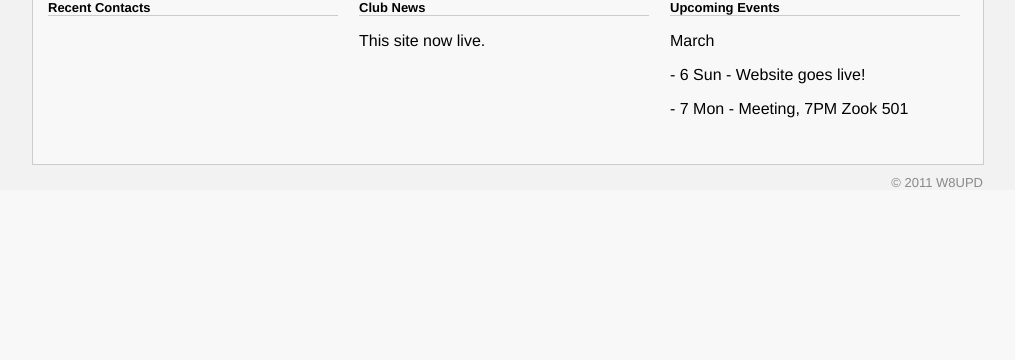
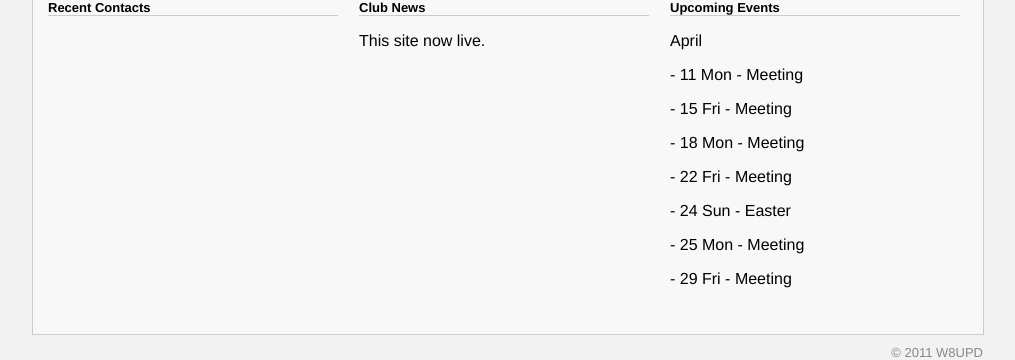
Before and after one commit to W8UPD/website, a Django app: template w8upd/templates/index.html in a window 1280 px wide. Shown: the part 774-1134 px from the top of the page, without its empty margins (132-1147 px from the left). Before the commit the page ends 962 px from the top, so only its background shows below. Run offline with Django 3.2, Linux system fonts and the light colour scheme; the template is opened without the code that fills it, so the values that code supplies are empty.

Commit message:
Update upcoming events on prod.

```diff
--- a/w8upd/templates/index.html
+++ b/w8upd/templates/index.html
@@ -34,9 +34,14 @@
                 </div>
                 <div id="rightportal">
                     <div class="title">Upcoming Events</div>
-                    <p>March</p>
-                    <p>- 6 Sun - Website goes live!</p>
-                    <p>- 7 Mon - Meeting, 7PM Zook 501</p>
+                    <p>April</p>
+                    <p>- 11 Mon - Meeting</p>
+                    <p>- 15 Fri - Meeting</p>
+                    <p>- 18 Mon - Meeting</p>
+                    <p>- 22 Fri - Meeting</p>
+                    <p>- 24 Sun - Easter</p>
+                    <p>- 25 Mon - Meeting</p>
+                    <p>- 29 Fri - Meeting</p>
                 </div>
                 <div style="clear: both;"></div>
             </div>
```
